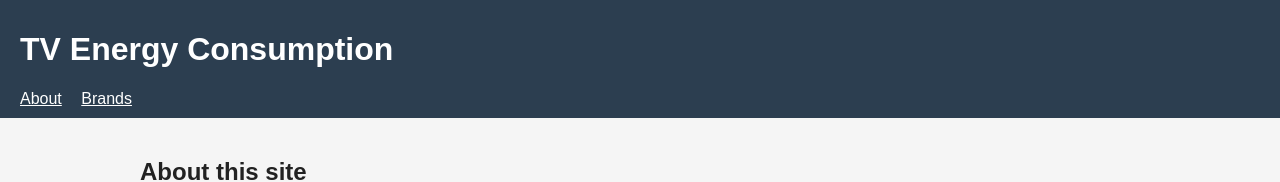
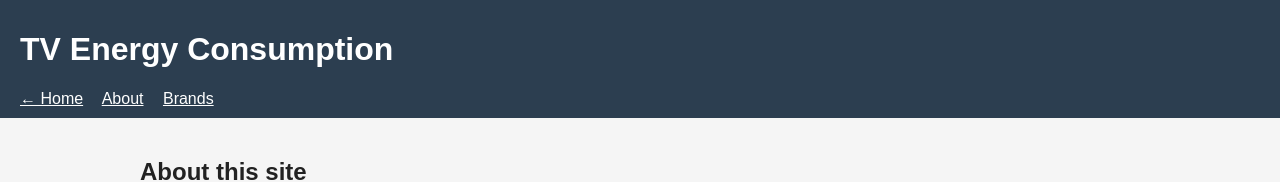
Before and after one commit to SWS01964/cos30045-ex4.3-4.7-bar-chart, a plain HTML site: page index.html in a window 1280 px wide. Shown: the top 182 px of the page. Drawn offline with nearby package versions, Linux system fonts and the light colour scheme.

Commit message:
add home link

```diff
--- a/index.html
+++ b/index.html
@@ -10,6 +10,7 @@
   <header>
     <h1>TV Energy Consumption</h1>
     <nav>
+      <a href="../index.html">&larr; Home</a>
       <a href="#about">About</a>
       <a href="#chart">Brands</a>
     </nav>
```
